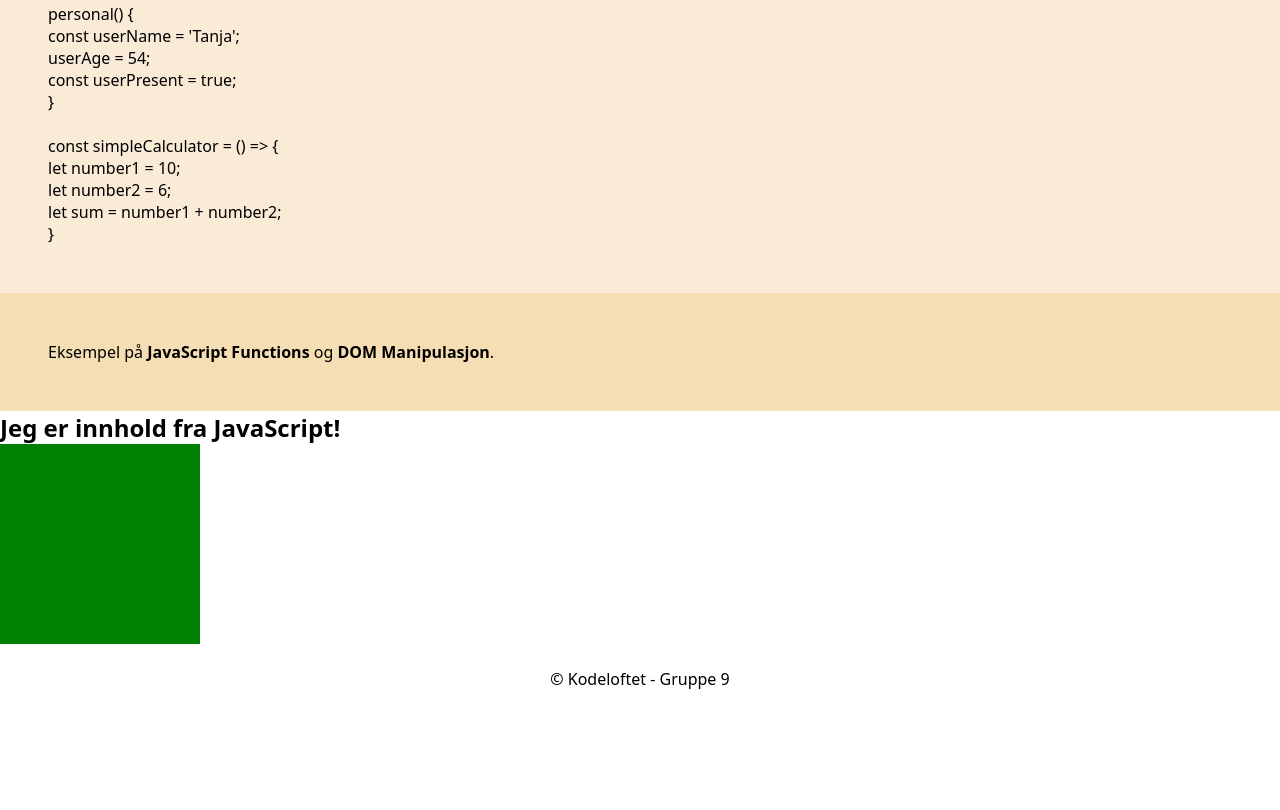
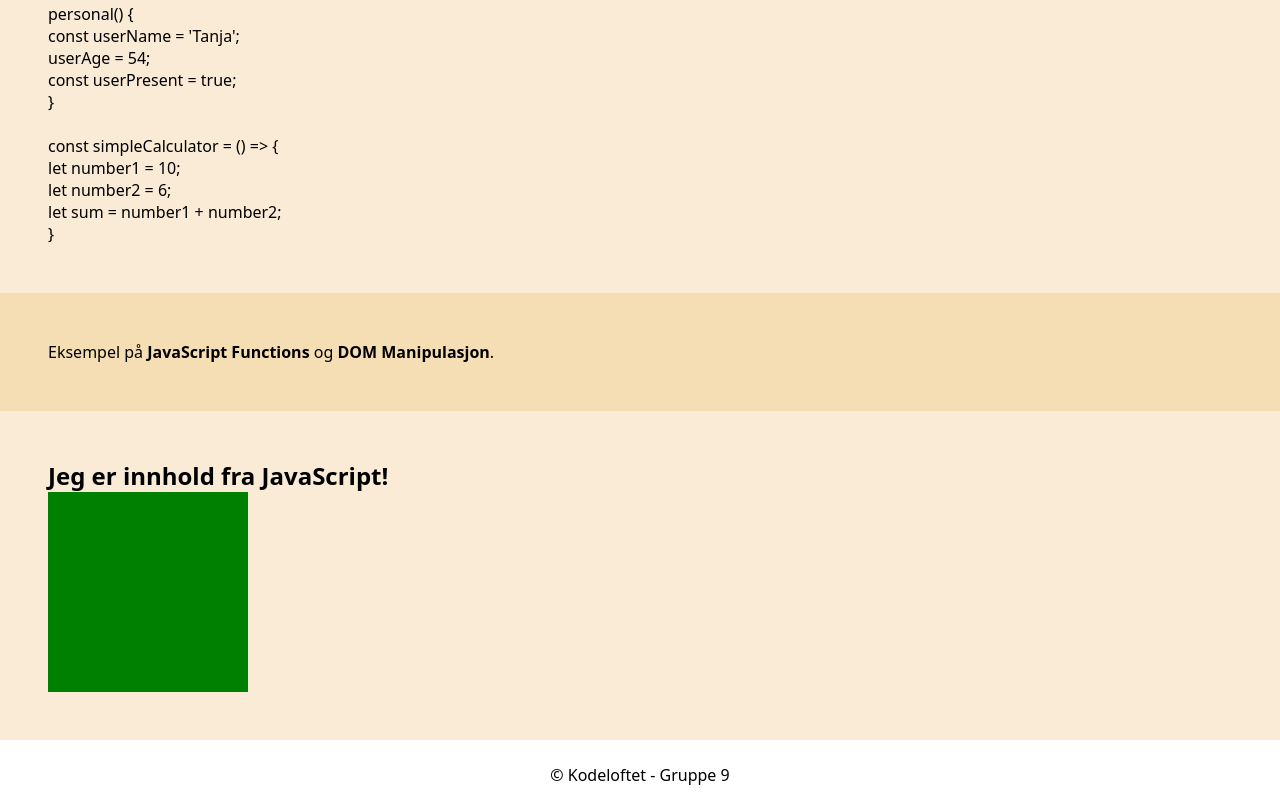
Before and after one commit to Tanjakidoy/U13-Grunnleggende-JavaScript-Kodeloftet, a website: page index.html in a window 1280 px wide. Shown: the part 790-1600 px from the top of the page. Before the commit the page ends 1504 px from the top, so only its background shows below. Drawn offline with Linux system fonts and the light colour scheme.

Commit message:
After Lesson

```diff
--- a/index.html
+++ b/index.html
@@ -71,10 +71,7 @@
 
       </section>
 
-
-
         <section class="section_3">
-
 
 
         <span class="bold">
@@ -82,8 +79,6 @@
         <div id="changeColor" class="green"></div>
       </section>
 
-      <!-- Theme switch -->
-      <section></section>
     </main>
 
     <footer>
--- a/styles.css
+++ b/styles.css
@@ -92,6 +92,13 @@ footer {
    padding-bottom: 3rem;
    }
 
+   .section_3 {
+    background-color: antiquewhite;
+     padding-top: 3rem;
+     padding-left: 3rem;
+     padding-bottom: 3rem;
+     }
+
   .bold {
     font-weight: bold;
   }
```
